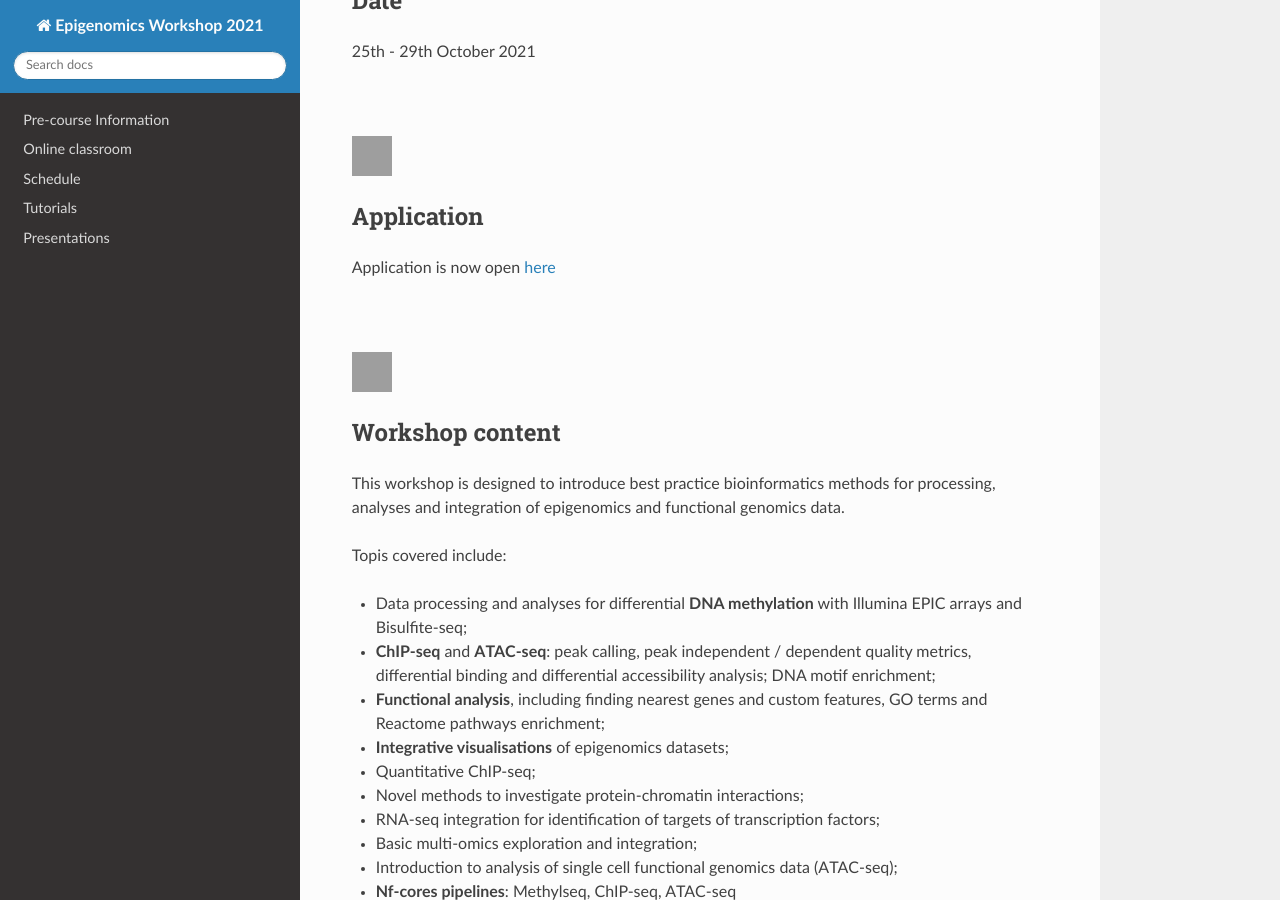
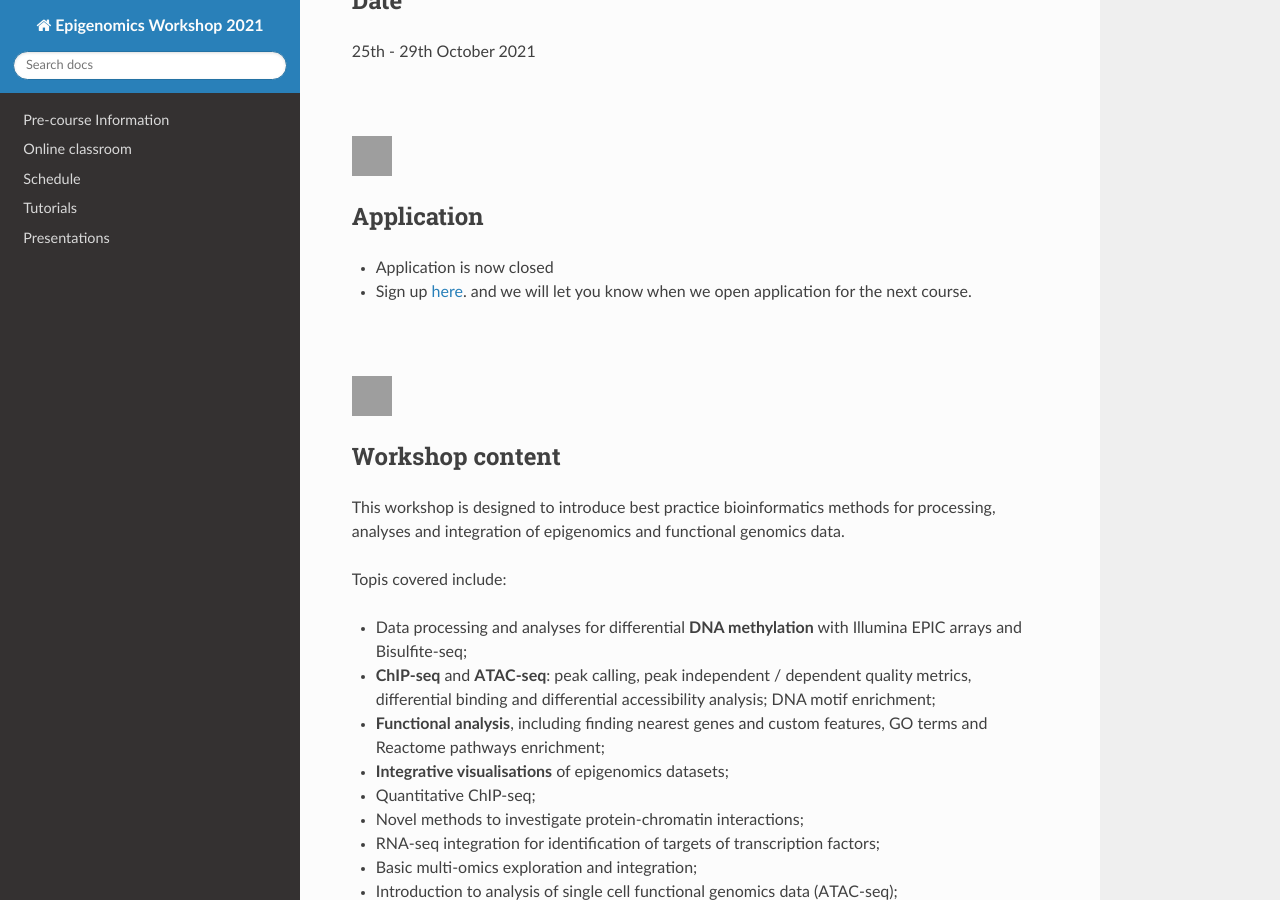
Before and after one commit to NBISweden/workshop-epigenomics-RTDs, a Sphinx documentation site: the page built from docs/index.rst, in a window 1280 px wide and 900 px high, scrolled down 528 px. Built offline with Sphinx 7.4.7 and the Read the Docs theme 2.0.0, drawn with Linux system fonts in a browser that asks for light colours; some of the changed lines change nothing that is shown; grey boxes are pictures that could not be loaded.

Commit message:
add link to interest form for 2022

```diff
--- a/docs/index.rst
+++ b/docs/index.rst
@@ -38,10 +38,10 @@
 Application
 -----------
 
-.. - Application is now closed
-.. - Sign up `here <https://forms.gle/ZE6DhAY22QhzFwVs5>`_. and we will let you know when we open application for the next course.
+- Application is now closed
+- Sign up `here <https://forms.gle/6o7HvXSswBwwwPf49>`_. and we will let you know when we open application for the next course.
 
-Application is now open `here <https://www.scilifelab.se/event/epigenomics-data-analysis-from-bulk-to-single-cell-online/>`_
+.. Application is now open `here <https://www.scilifelab.se/event/epigenomics-data-analysis-from-bulk-to-single-cell-online/>`_
 
 :raw-html:`<br />`
 
```
